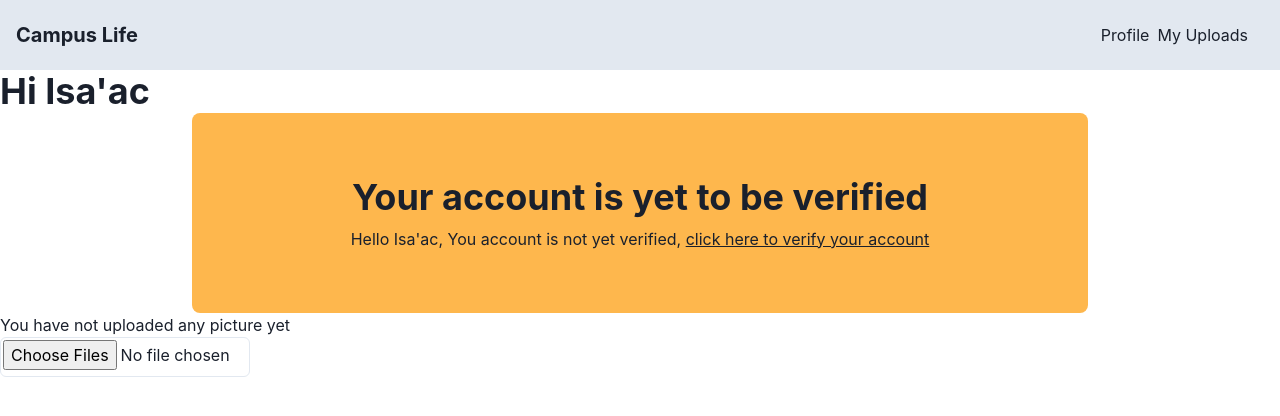
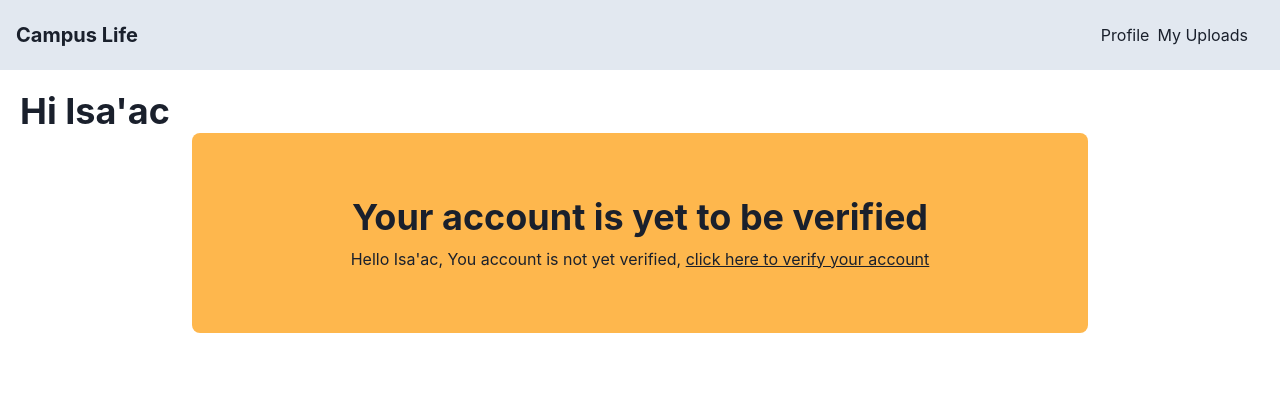
Before and after one commit to jahrulezfrancis/campus-life, a React (Vite) app: page /dashboard in a window 1280 px wide. Shown: the top 416 px of the page. Built offline with nearby package versions, Linux system fonts and the light colour scheme.

Commit message:
Removed almanac generator from Dashboard

```diff
--- a/src/Components/Pages/Dashboard/Dashboard.tsx
+++ b/src/Components/Pages/Dashboard/Dashboard.tsx
@@ -1,14 +1,12 @@
 import { Box, Heading } from "@chakra-ui/react";
 import UnverifiedMessage from "../../Sections/Unverified";
-import AlmanacGenerator from "../../Core/AlmanacGenerator/AlamacGenerator";
 
 export default function Dashboard() {
     const isVerified = false
     return (
-        <Box height="300px">
+        <Box padding={5} height="300px">
             <Heading>Hi Isa'ac</Heading>
             {!isVerified && <UnverifiedMessage />}
-            {!isVerified && <AlmanacGenerator />}
         </Box>
     )
 }
```
